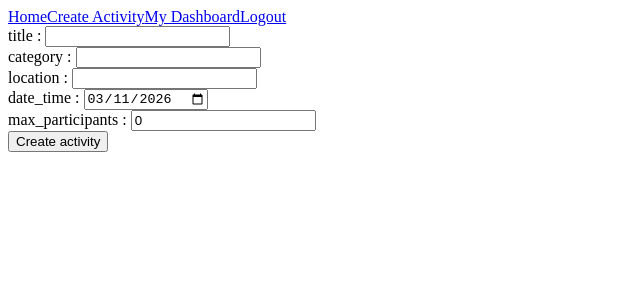
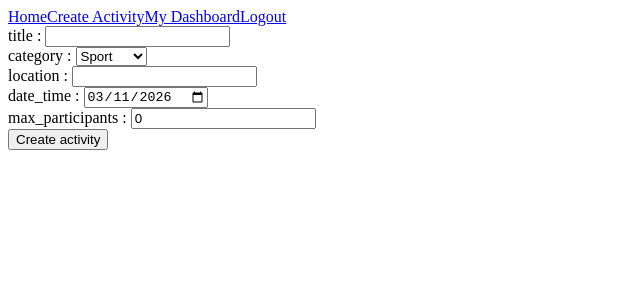
Before and after one commit to abdelazizhaimoud/Hadat-web, a React (Vite) app: page /create-activity in a window 1280 px wide. Shown: the top 300 px of the page, without its empty margins (0-640 px from the left). Built offline with nearby package versions, Linux system fonts and the light colour scheme.

Commit message:
refactor CreateActivity component to set default category and change category input to a select dropdown

```diff
--- a/src/components/activity/CreateActivity.tsx
+++ b/src/components/activity/CreateActivity.tsx
@@ -7,7 +7,7 @@ type Activity = Omit<BaseActivity, "id" | "host_id" | "created_at" | "updated_at
 function CreateActivity() {
   const [activity, setActivity] = useState<Activity>({
     title: "",
-    category: "",
+    category: "sport",
     location: "",
     date_time: new Date().toISOString().split('T')[0],
     max_participants: 0,
@@ -26,7 +26,7 @@ function CreateActivity() {
 
   }
 
-  const handleChange = (e: React.ChangeEvent<HTMLInputElement>) => {
+  const handleChange = (e: React.ChangeEvent<HTMLInputElement | HTMLSelectElement>) => {
     const {name,value} = e.target
     setActivity((prev) => ({...prev, [name]: value}))
   }
@@ -35,7 +35,13 @@ function CreateActivity() {
         <Header></Header>
         <form onSubmit={handleSubmit}>
           <span>title : </span><input type="text" name="title" value={activity.title} onChange={handleChange} /><br />
-          <span>category : </span><input type="text" name="category" value={activity.category} onChange={handleChange} /><br />
+          <span>category : </span>
+            <select name="category" onChange={handleChange}>
+              <option value="sport">Sport</option>
+              <option value="outdoor">Outdoor</option>
+              <option value="travel">Travel</option>
+            </select>
+          <br />
           <span>location : </span><input type="text" name="location" value={activity.location} onChange={handleChange} /><br />
           <span>date_time : </span><input type="date" name="date_time" min={new Date().toISOString().split('T')[0]} value={activity.date_time} onChange={handleChange} /><br />
           <span>max_participants : </span><input type="number" name="max_participants" value={activity.max_participants} onChange={handleChange} /><br />
```
